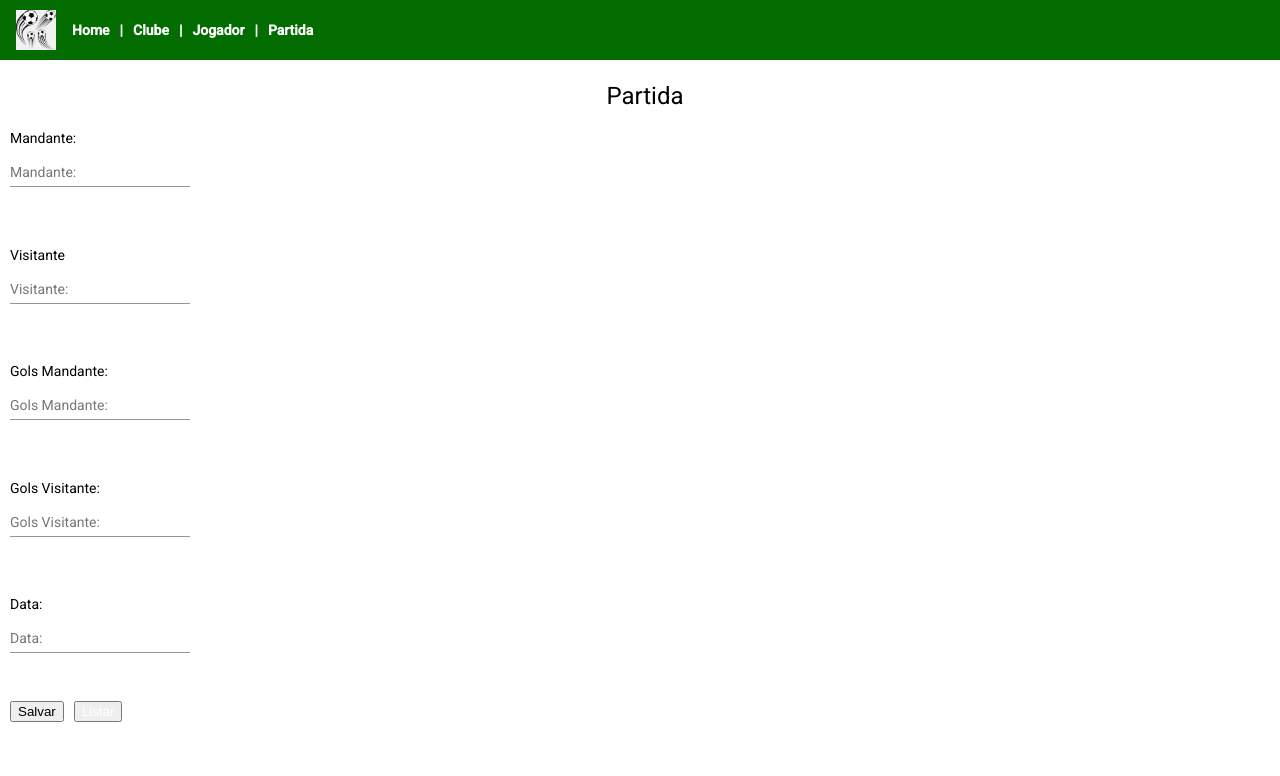
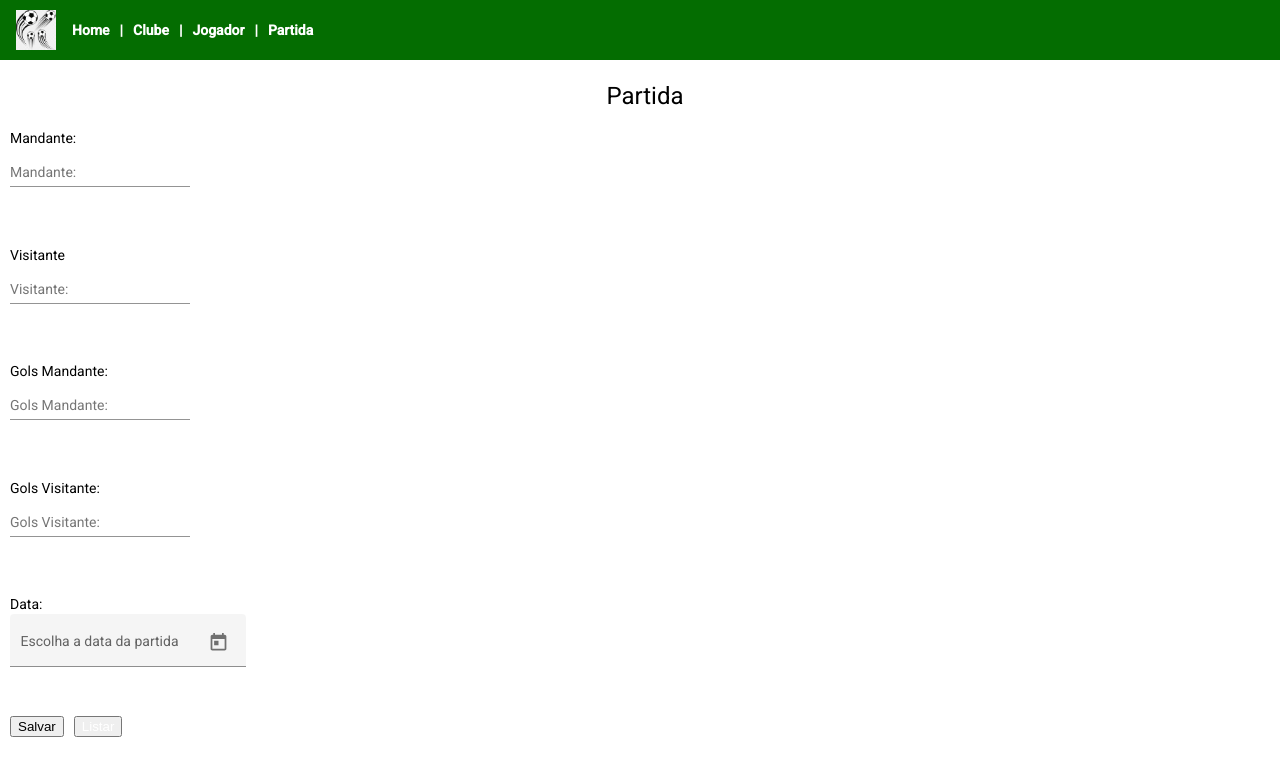
Before and after one commit to czele/AquiCampeao, an Angular app: page /partida in a window 1280 px wide. Shown: the top 776 px of the page. Built offline with nearby package versions, Linux system fonts and the light colour scheme.

Commit message:
datepicker

```diff
--- a/src/app/app.module.ts
+++ b/src/app/app.module.ts
@@ -24,6 +24,7 @@ import { JogadorService } from './service/jogador.service';
 import { ClubeService } from './service/clube.service';
 import { PartidaService } from './service/partida.service';
 import { FormsModule, ReactiveFormsModule } from '@angular/forms';
+import { MatNativeDateModule } from '@angular/material/core';
 
 @NgModule({
   declarations: [
@@ -51,6 +52,7 @@ import { FormsModule, ReactiveFormsModule } from '@angular/forms';
     HttpClientModule,
     FormsModule,
     ReactiveFormsModule,
+    MatNativeDateModule,
   ],
   providers: [
     HttpClient,
--- a/src/app/component/jogador/jogador.component.html
+++ b/src/app/component/jogador/jogador.component.html
@@ -17,8 +17,8 @@
 <mat-form-field appearance="fill">
   <mat-label>Lista de Clubes</mat-label>
   <mat-select formControlName = "posicao">
-    <mat-option *ngFor="let food of foods" [value]="food.value" >
-      {{food.viewValue}}
+    <mat-option *ngFor="let jogadordrop of jogadordrop" [value]="jogadordrop.value" >
+      {{jogadordrop.viewValue}}
     </mat-option>
   </mat-select>
 </mat-form-field>
--- a/src/app/component/jogador/jogador.component.ts
+++ b/src/app/component/jogador/jogador.component.ts
@@ -2,11 +2,10 @@ import { Component, OnInit } from '@angular/core';
 import { FormBuilder } from '@angular/forms';
 import { JogadorService } from 'src/app/service/jogador.service';
 
-interface Food {
+interface Jogadordrop {
   value: string;
   viewValue: string;
 }
-
 
 @Component({
   selector: 'app-jogador',
@@ -15,7 +14,7 @@ interface Food {
 })
 export class JogadorComponent implements OnInit {
 
-  foods:Food[] = [
+  jogadordrop:Jogadordrop[] = [
     {value: 'Bahia', viewValue: 'Bahia'},
     {value: 'Biriguense', viewValue: 'Biriguense'},
     {value: 'Novo Horizontino', viewValue: 'Novo Horizontino'}
--- a/src/app/component/partida/partida.component.html
+++ b/src/app/component/partida/partida.component.html
@@ -36,10 +36,15 @@
     <br><br><br>
 
     Data:<br>
-    <mat-form-field class="golsvisitante">
-      <mat-label>Data:</mat-label>
-      <input matInput placeholder="" formControlName="data">
+
+    <mat-form-field appearance="fill">
+      <mat-label>Escolha a data da partida</mat-label>
+      <input matInput [matDatepicker]="picker">
+      <mat-datepicker-toggle matSuffix [for]="picker"></mat-datepicker-toggle>
+      <mat-datepicker #picker></mat-datepicker>
     </mat-form-field>
+
+
 
     <br>
     <button mat-raised-button color="salvar">Salvar</button>
--- a/src/app/component/partida/partida.component.ts
+++ b/src/app/component/partida/partida.component.ts
@@ -7,7 +7,9 @@ import { FormBuilder } from '@angular/forms';
   templateUrl: './partida.component.html',
   styleUrls: ['./partida.component.css']
 })
+
 export class PartidaComponent implements OnInit {
+
 
   form = this.formBuilder.group({
     mandante: "",
@@ -21,8 +23,8 @@ export class PartidaComponent implements OnInit {
 
   ngOnInit(): void {
   }
-  save(){
+  save() {
     console.log(this.form.value)
-    this._service.inserir(this.form.value).subscribe(response=>console.log(response))
+    this._service.inserir(this.form.value).subscribe(response => console.log(response))
   }
 }
--- a/src/app/model/partida.model.ts
+++ b/src/app/model/partida.model.ts
@@ -4,5 +4,5 @@ export interface Partida {
     golsmandante: number;
     golsvisitante: number,
     visitante: number;
-    data: string;
+    data: Date;
 }
--- a/src/app/service/jogador.service.ts
+++ b/src/app/service/jogador.service.ts
@@ -15,7 +15,7 @@ export class JogadorService {
   constructor(private _http: HttpClient) { }
 
   listar(): Observable<Jogador[]> {
-    return this._http.get<Jogador[]>(`${this.baseUrl}jogadorlistar`);
+    return this._http.get<Jogador[]>(`${this.baseUrl}jogador/listar`);
   }
 
   inserir(jogador:Jogador): Observable<any> {
--- a/src/environments/environment.ts
+++ b/src/environments/environment.ts
@@ -4,7 +4,7 @@
 
 export const environment = {
   production: false,
-  baseUrl:"https://60a9269220a6410017306d25.mockapi.io/jogadorlistar/"
+  baseUrl:"http://localhost:5000/"
 };
 
 /*API fake:l"https://60a9269220a6410017306d25.mockapi.io//jogadorlistar/"
```
